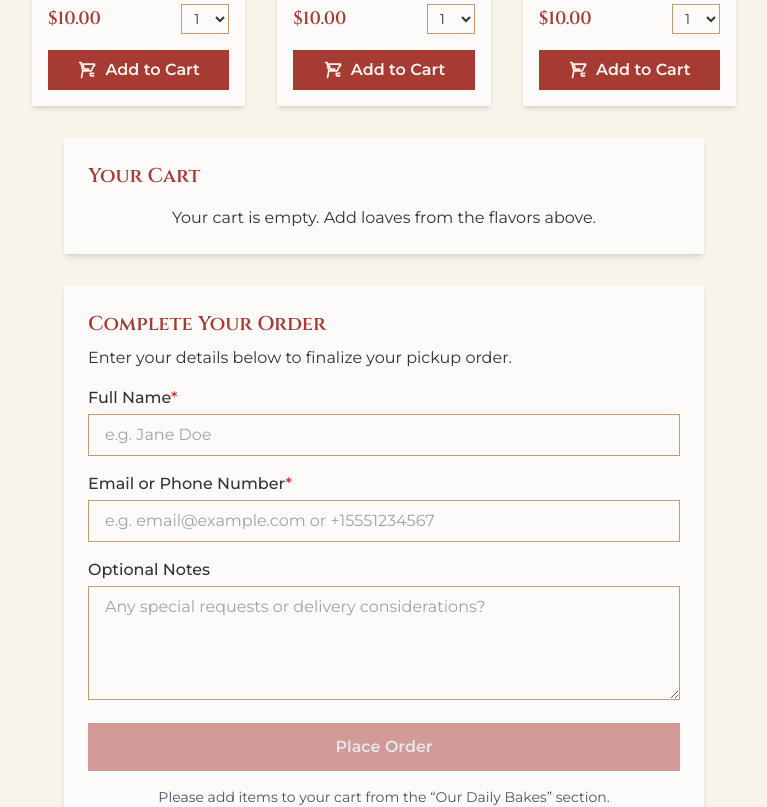
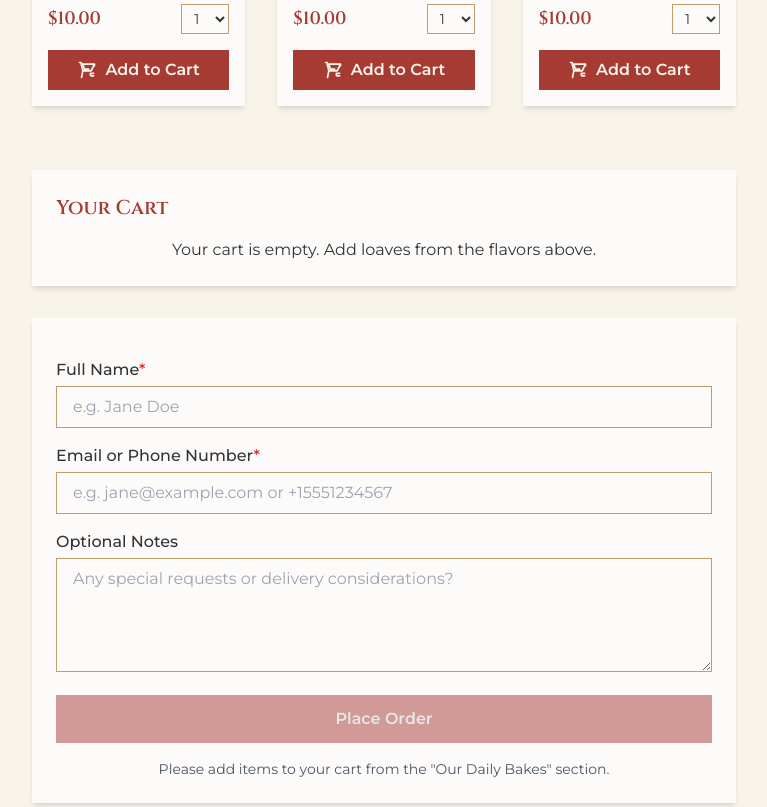
Before and after one commit to sxfoster/yuma-bread, a Next.js app: page / in a window 1280 px wide. Shown: the part 1220-2027 px from the top of the page, without its empty margins (256-1023 px from the left). Built offline with nearby package versions, Linux system fonts and the light colour scheme.

Commit message:
Update CartCheckoutSection to use Formspree

```diff
--- a/src/components/CartCheckoutSection.tsx
+++ b/src/components/CartCheckoutSection.tsx
@@ -1,103 +1,126 @@
-'use client';
+import { useState, useEffect } from "react";
 
-import { useEffect, useState } from 'react';
-
-export interface CartItem {
+interface CartItem {
   id: string;
   name: string;
   price: number;
   quantity: number;
 }
 
-interface CartCheckoutSectionProps {
+interface CartCheckoutProps {
   cart: CartItem[];
   updateQuantity: (id: string, quantity: number) => void;
   removeFromCart: (id: string) => void;
   totalPrice: number;
 }
 
-export default function CartCheckoutSection({ cart, updateQuantity, removeFromCart, totalPrice }: CartCheckoutSectionProps) {
-  const [fullName, setFullName] = useState('');
-  const [contact, setContact] = useState('');
-  const [notes, setNotes] = useState('');
+export default function CartCheckoutSection({
+  cart,
+  updateQuantity,
+  removeFromCart,
+  totalPrice,
+}: CartCheckoutProps) {
+  // Form fields state
+  const [fullName, setFullName] = useState("");
+  const [contact, setContact] = useState("");
+  const [notes, setNotes] = useState("");
   const [formValid, setFormValid] = useState(false);
 
   useEffect(() => {
     const contactIsValid =
       /\S+@\S+\.\S+/.test(contact) || /^\+?\d{7,15}$/.test(contact);
     const nameIsValid = fullName.trim().length > 0;
-    setFormValid(nameIsValid && contactIsValid && cart.length > 0);
+    const cartNotEmpty = cart.some((ci) => ci.quantity > 0);
+    setFormValid(nameIsValid && contactIsValid && cartNotEmpty);
   }, [fullName, contact, cart]);
 
-  const handlePlaceOrder = async (e: React.FormEvent) => {
-    e.preventDefault();
-    const payload = {
-      cart,
-      fullName,
-      contact,
-      notes,
-      total: totalPrice,
-    };
-    const res = await fetch('/api/checkout', {
-      method: 'POST',
-      headers: { 'Content-Type': 'application/json' },
-      body: JSON.stringify(payload),
-    });
-    if (res.ok) {
-      alert('Order received!');
-    } else {
-      alert('There was an error placing your order.');
-    }
-  };
+  // Replace with your Formspree form endpoint
+  const FORMSPREE_URL = "https://formspree.io/f/abcd1234";
 
   return (
-    <section className="py-8">
-      <div className="container mx-auto px-4 sm:px-6 lg:px-8 space-y-8">
+    <section id="checkout" className="mt-16 mb-16">
       {/* Cart Summary */}
       <div className="bg-parchment-light rounded-lg shadow-md p-6">
         <h2 className="text-xl font-heading text-brick">Your Cart</h2>
-          {cart.length === 0 ? (
-            <p className="mt-4 text-center text-charcoal">Your cart is empty. Add loaves from the flavors above.</p>
+        {cart.every((ci) => ci.quantity === 0) ? (
+          <p className="mt-4 text-center text-charcoal">
+            Your cart is empty. Add loaves from the flavors above.
+          </p>
         ) : (
           <div className="mt-4 space-y-4">
-              {cart.map(ci => (
-                <div key={ci.id} className="flex items-center justify-between bg-parchment rounded-md p-3">
+            {cart.map((ci) =>
+              ci.quantity > 0 ? (
+                <div
+                  key={ci.id}
+                  className="flex items-center justify-between bg-parchment rounded-md p-3"
+                >
                   <div>
                     <p className="font-medium text-charcoal">{ci.name}</p>
                     <div className="flex items-center space-x-2 mt-1">
-                      <label htmlFor={`cart-qty-${ci.id}`} className="sr-only">Quantity for {ci.name}</label>
+                      <label
+                        htmlFor={`cart-qty-${ci.id}`}
+                        className="sr-only"
+                      >{`Quantity for ${ci.name}`}</label>
                       <select
                         id={`cart-qty-${ci.id}`}
                         value={ci.quantity}
-                        onChange={e => updateQuantity(ci.id, Math.min(5, Number(e.target.value)))}
+                        onChange={(e) =>
+                          updateQuantity(ci.id, Math.min(5, Number(e.target.value)))
+                        }
                         className="rounded-md border border-ochre bg-parchment-light px-2 py-1 text-sm text-charcoal focus:border-brick focus:ring focus:ring-brick/20"
                       >
-                        {[1,2,3,4,5].map(n => <option key={n} value={n}>{n}</option>)}
+                        {[1, 2, 3, 4, 5].map((n) => (
+                          <option key={n} value={n}>
+                            {n}
+                          </option>
+                        ))}
                       </select>
-                      <span className="text-charcoal text-sm">@ ${ci.price.toFixed(2)} each</span>
+                      <span className="text-charcoal text-sm">
+                        @ ${ci.price.toFixed(2)} each
+                      </span>
                     </div>
                   </div>
                   <div className="flex items-center space-x-4">
-                    <span className="font-heading text-charcoal">${(ci.price * ci.quantity).toFixed(2)}</span>
-                    <button onClick={() => removeFromCart(ci.id)} className="text-ochre hover:text-brick" aria-label={`Remove ${ci.name} from cart`}>
+                    <span className="font-heading text-charcoal">
+                      ${(ci.price * ci.quantity).toFixed(2)}
+                    </span>
+                    <button
+                      onClick={() => removeFromCart(ci.id)}
+                      className="text-ochre hover:text-brick"
+                      aria-label={`Remove ${ci.name} from cart`}
+                      type="button"
+                    >
                       &times;
                     </button>
                   </div>
                 </div>
-              ))}
+              ) : null
+            )}
+
+            {/* Total */}
             <div className="mt-4 border-t border-ochre pt-4 flex justify-between items-center">
               <span className="font-heading text-lg text-charcoal">Total:</span>
-                <span className="font-heading text-xl text-brick">${ totalPrice.toFixed(2) }</span>
+              <span className="font-heading text-xl text-brick">
+                ${totalPrice.toFixed(2)}
+              </span>
             </div>
           </div>
         )}
       </div>
 
-        {/* Checkout Form */}
-        <div className="mt-8 bg-parchment-light rounded-lg shadow-md p-6">
-          <h2 className="text-xl font-heading text-brick">Complete Your Order</h2>
-          <p className="mt-2 text-charcoal">Enter your details below to finalize your pickup order.</p>
-          <form onSubmit={handlePlaceOrder} className="mt-4 space-y-4">
+      {/* Checkout Form (posts to Formspree) */}
+      <form
+        action={FORMSPREE_URL}
+        method="POST"
+        className="mt-8 bg-parchment-light rounded-lg shadow-md p-6 space-y-4"
+      >
+        {/* Optional custom email subject */}
+        <input
+          type="hidden"
+          name="_subject"
+          value={`New Yuma Hearth Order from ${fullName || "[no name]"}`}
+        />
+
         {/* Full Name */}
         <div>
           <label htmlFor="fullName" className="block text-charcoal font-medium">
@@ -106,8 +129,9 @@ export default function CartCheckoutSection({ cart, updateQuantity, removeFromCa
           <input
             type="text"
             id="fullName"
+            name="fullName"
             value={fullName}
-                onChange={e => setFullName(e.target.value)}
+            onChange={(e) => setFullName(e.target.value)}
             placeholder="e.g. Jane Doe"
             className="mt-1 w-full rounded-md border border-ochre bg-parchment-light px-4 py-2 text-charcoal focus:border-brick focus:ring focus:ring-brick/20"
             required
@@ -122,9 +146,10 @@ export default function CartCheckoutSection({ cart, updateQuantity, removeFromCa
           <input
             type="text"
             id="contact"
+            name="contact"
             value={contact}
-                onChange={e => setContact(e.target.value)}
-                placeholder="e.g. email@example.com or +15551234567"
+            onChange={(e) => setContact(e.target.value)}
+            placeholder="e.g. jane@example.com or +15551234567"
             className="mt-1 w-full rounded-md border border-ochre bg-parchment-light px-4 py-2 text-charcoal focus:border-brick focus:ring focus:ring-brick/20"
             required
           />
@@ -137,35 +162,65 @@ export default function CartCheckoutSection({ cart, updateQuantity, removeFromCa
           </label>
           <textarea
             id="notes"
+            name="notes"
             value={notes}
-                onChange={e => setNotes(e.target.value)}
+            onChange={(e) => setNotes(e.target.value)}
             placeholder="Any special requests or delivery considerations?"
             rows={4}
             className="mt-1 w-full rounded-md border border-ochre bg-parchment-light px-4 py-2 text-charcoal focus:border-brick focus:ring focus:ring-brick/20"
           />
         </div>
 
-            {/* Place Order Button */}
+        {/* Hidden fields for each cart item */}
+        {cart
+          .filter((ci) => ci.quantity > 0)
+          .map((ci, idx) => (
+            <div key={ci.id}>
+              <input
+                type="hidden"
+                name={`items[${idx}][flavor]`}
+                value={ci.name}
+              />
+              <input
+                type="hidden"
+                name={`items[${idx}][quantity]`}
+                value={ci.quantity.toString()}
+              />
+              <input
+                type="hidden"
+                name={`items[${idx}][price]`}
+                value={ci.price.toString()}
+              />
+            </div>
+          ))}
+
+        {/* Hidden total price field */}
+        <input
+          type="hidden"
+          name="totalPrice"
+          value={totalPrice.toFixed(2)}
+        />
+
+        {/* Submit button */}
         <button
           type="submit"
           disabled={!formValid}
-              className={`mt-4 w-full rounded-md py-3 font-semibold transition ${
+          className={`w-full mt-4 rounded-md py-3 font-semibold transition ${
             formValid
-                  ? 'bg-brick text-parchment hover:bg-brick/90'
-                  : 'bg-brick/50 text-gray-200 cursor-not-allowed'
+              ? "bg-brick text-parchment hover:bg-brick/90"
+              : "bg-brick/50 text-gray-200 cursor-not-allowed"
           }`}
         >
           Place Order
         </button>
 
-            {cart.length === 0 && (
+        {/* Validation hint if cart is empty */}
+        {cart.every((ci) => ci.quantity === 0) && (
           <p className="mt-2 text-center text-sm text-gray-600">
-                Please add items to your cart from the “Our Daily Bakes” section.
+            Please add items to your cart from the "Our Daily Bakes" section.
           </p>
         )}
       </form>
-        </div>
-      </div>
     </section>
   );
 }
```
Lines whose indentation alone changed are shown as unchanged.
